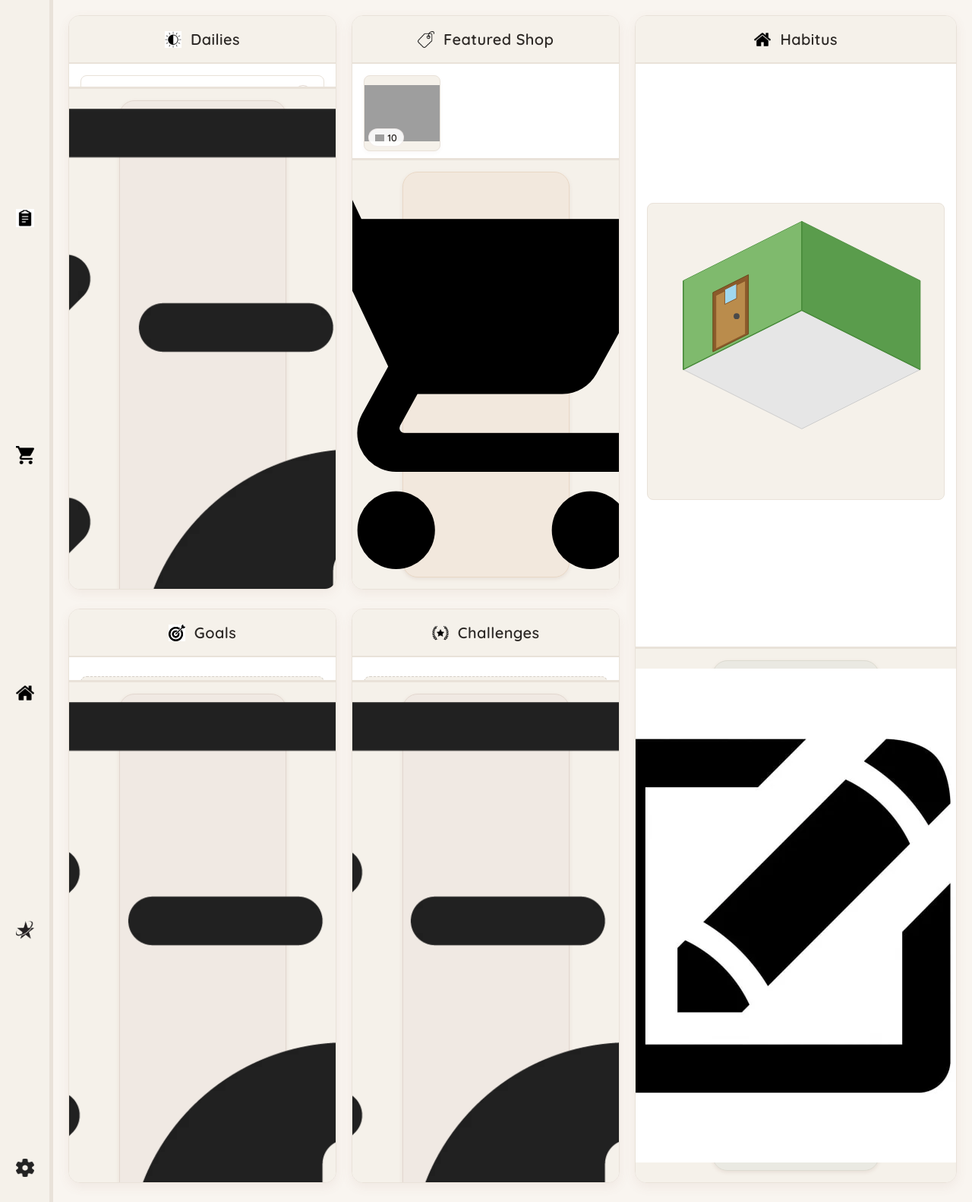
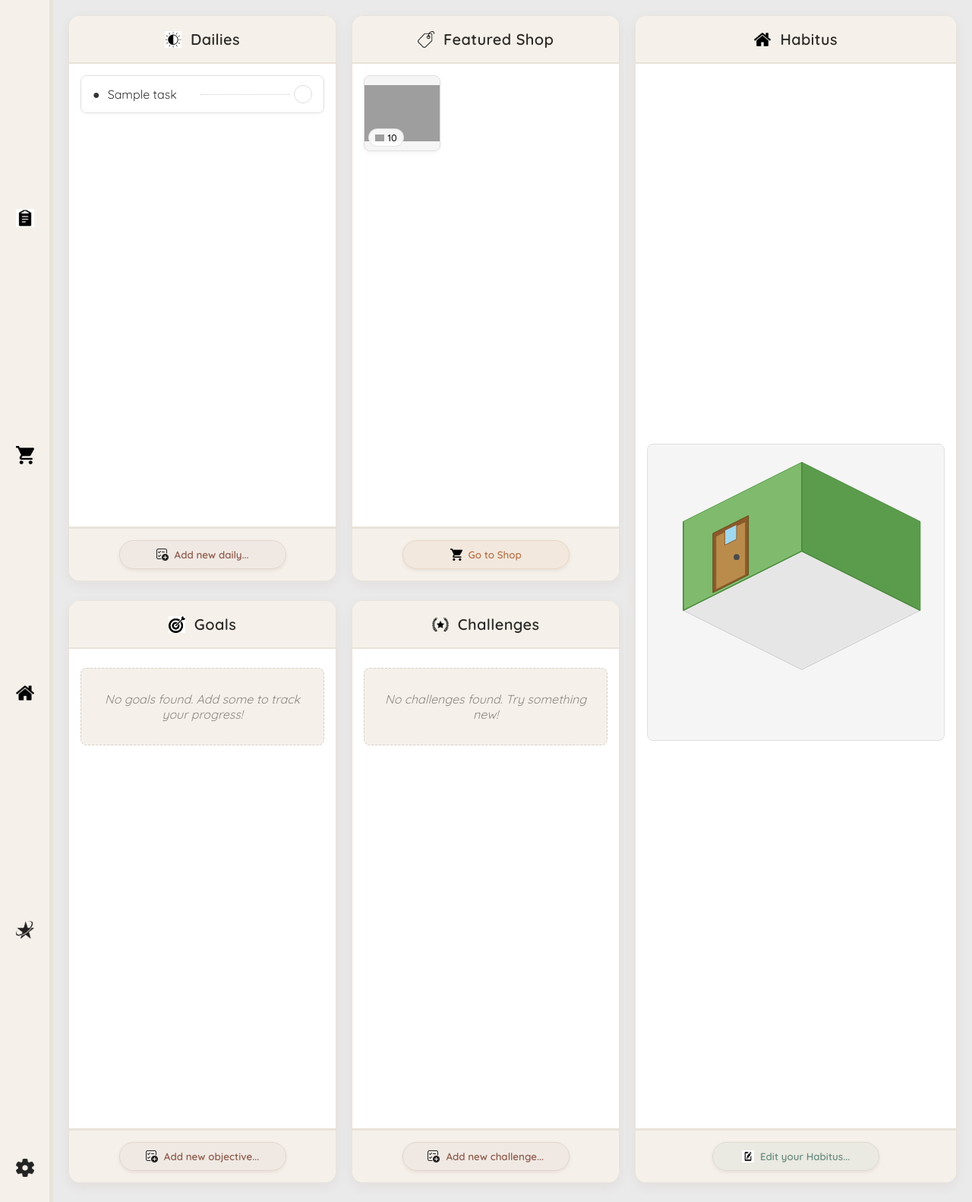
Before and after one commit to JorgeCsstro/Habitus, a PHP site: page /habitus_zone/pages/dashboard.php in a window 1280 px wide. Shown: the part 71-1653 px from the top of the page at 76% size. Run offline with PHP 8.4, Linux system fonts and the light colour scheme; the visitor is signed in with stand-in values (Sample User, id 1); data comes from the database, SQL or seed files in the repository; tables that the repository leaves empty hold one stand-in row (values such as "Sample post"); data that the repository does not hold is empty; grey boxes are pictures that could not be loaded.

Commit message:
Habitus minor changes

```diff
--- a/css/main.css
+++ b/css/main.css
@@ -169,6 +169,12 @@ body {
     border-color: #d3d1c5;
 }
 
+.add-new-button img, .go-to-shop-button img, .edit-habitus-button img {
+    width: 16px;
+    height: 16px;
+    margin-right: 8px;
+}
+
 /* Alerts */
 .alert {
     padding: 12px 15px;
--- a/css/pages/dashboard.css
+++ b/css/pages/dashboard.css
@@ -9,7 +9,7 @@
     grid-gap: 20px;
     padding: 20px;
     overflow-y: auto;
-    background-color: #f9f5f0; /* Light beige background */
+    background-color: #eaeaea; /* Darker background for more contrast */
 }
 
 /* Panel Placements */
@@ -55,24 +55,24 @@
     background-color: #ffffff;
     margin-bottom: 10px;
     transition: all 0.2s;
-    border: 1px solid #e9e2d9; /* Warm border */
-    box-shadow: 0 2px 5px rgba(141, 91, 76, 0.03);
+    border: 1px solid #e0e0e0;
+    box-shadow: 0 2px 5px rgba(0, 0, 0, 0.03);
 }
 
 .daily-item:hover, .goal-item:hover, .challenge-item:hover {
-    background-color: #fbf8f5; /* Very light beige on hover */
-    border-color: #ded6cc; /* Darker warm border */
-    box-shadow: 0 3px 7px rgba(141, 91, 76, 0.05);
+    background-color: #f8f8f8;
+    border-color: #d0d0d0;
+    box-shadow: 0 3px 7px rgba(0, 0, 0, 0.05);
 }
 
 .daily-item.completed, .goal-item.completed, .challenge-item.completed {
-    background-color: #f0f5f3; /* Very light muted green */
-    border: 1px solid #dae5e0; /* Light muted green border */
+    background-color: #f0f9f0;
+    border: 1px solid #c8e6c9;
 }
 
 .daily-bullet, .goal-bullet, .challenge-bullet {
     margin-right: 10px;
-    color: #2d2926; /* Darker text */
+    color: #333;
 }
 
 .daily-title, .goal-title, .challenge-title {
@@ -80,18 +80,18 @@
     white-space: nowrap;
     overflow: hidden;
     text-overflow: ellipsis;
-    color: #2d2926; /* Darker text */
+    color: #333;
 }
 
 .daily-dots, .goal-dots, .challenge-dots {
     flex: 1;
-    border-bottom: 1px dotted #d6cfc7; /* Dotted warm border */
+    border-bottom: 1px dotted #ccc;
     margin: 0 5px;
 }
 
 .daily-time {
     margin-right: 10px;
-    color: #8d8580; /* Warm gray */
+    color: #888;
     font-size: 0.85rem;
 }
 
@@ -99,7 +99,7 @@
     width: 24px;
     height: 24px;
     border-radius: 50%;
-    border: 1px solid #e2d7cf; /* Warm border */
+    border: 1px solid #ddd;
     background-color: white;
     display: flex;
     justify-content: center;
@@ -141,9 +141,9 @@
     aspect-ratio: 1/1;
     border-radius: 8px;
     overflow: hidden;
-    background-color: #f5f1ea; /* Cream background */
-    border: 1px solid #e9e2d9; /* Warm border */
-    box-shadow: 0 2px 5px rgba(141, 91, 76, 0.05);
+    background-color: #f5f5f5;
+    border: 1px solid #e0e0e0;
+    box-shadow: 0 2px 5px rgba(0, 0, 0, 0.05);
 }
 
 .shop-item img {
@@ -161,7 +161,7 @@
     padding: 3px 8px;
     display: flex;
     align-items: center;
-    border: 1px solid rgba(141, 91, 76, 0.1); /* Warm border */
+    border: 1px solid rgba(0, 0, 0, 0.1);
 }
 
 .item-price img {
@@ -173,7 +173,7 @@
 .item-price span {
     font-size: 0.8rem;
     font-weight: 600;
-    color: #2d2926; /* Darker text */
+    color: #333;
     font-family: 'Quicksand', sans-serif;
 }
 
@@ -181,11 +181,11 @@
 .habitus-preview {
     width: calc(100% - 10px);
     aspect-ratio: 1/1;
-    background-color: #f5f1ea; /* Cream background */
+    background-color: #f5f5f5;
     border-radius: 8px;
     overflow: hidden;
     margin: 5px auto 15px;
-    border: 1px solid #e9e2d9; /* Warm border */
+    border: 1px solid #e0e0e0;
 }
 
 .habitus-preview img {
--- a/css/pages/login.css
+++ b/css/pages/login.css
@@ -26,6 +26,7 @@ body {
 .auth-card {
     flex: 1;
     padding: 40px;
+    padding-bottom: 0px;
     overflow-y: auto;
     display: flex;
     flex-direction: column;
--- a/pages/tasks.php
+++ b/pages/tasks.php
@@ -412,7 +412,7 @@ $challenges = getUserChallenges($_SESSION['user_id']);
                     </div>
                     <div class="modal-body">
                         <div class="completion-animation">
-                            <img src="../images/icons/success.svg" alt="Success">
+                            <img src="../images/icons/success.webp" alt="Success">
                         </div>
                         <p id="completion-message">You earned <span id="earned-hcoins">0</span> HCoins!</p>
 
```
Also changed, not shown: other parts of css/pages/dashboard.css (+16 -16 lines), css/variables.css (deleted, +0 -40 lines), images/icons/success.webp (added).
